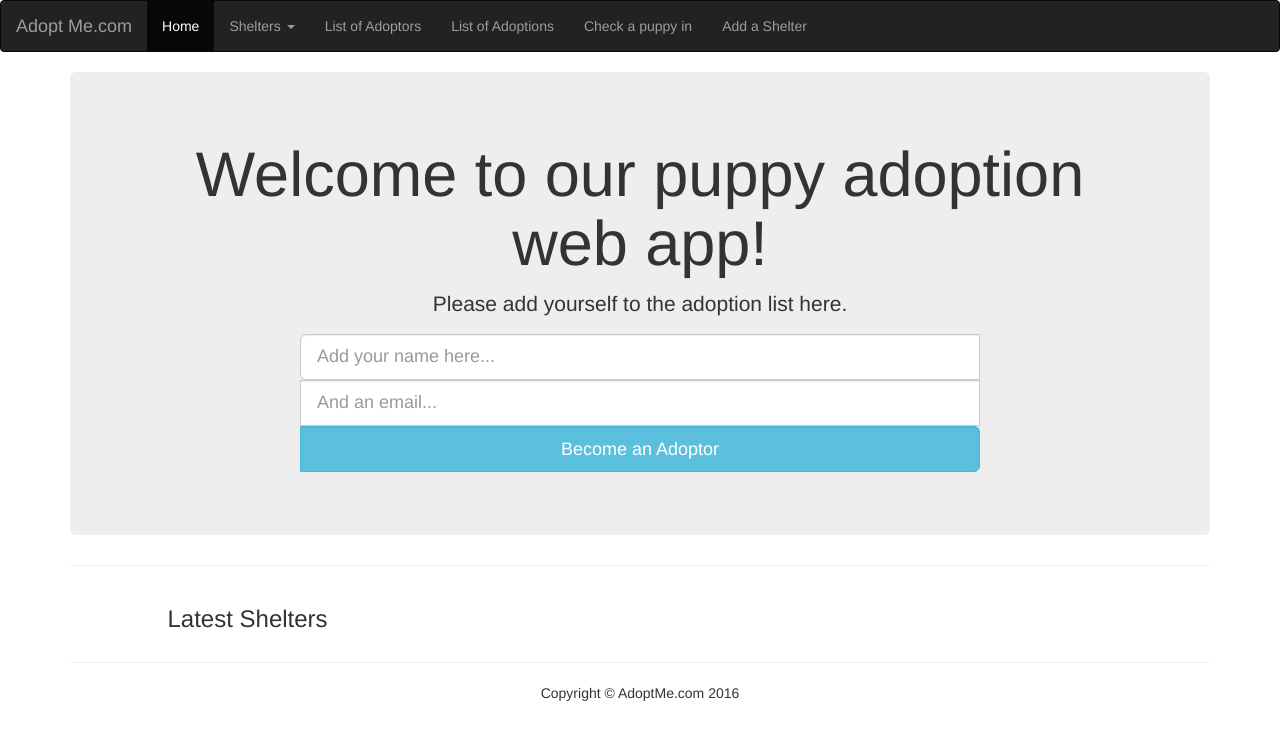
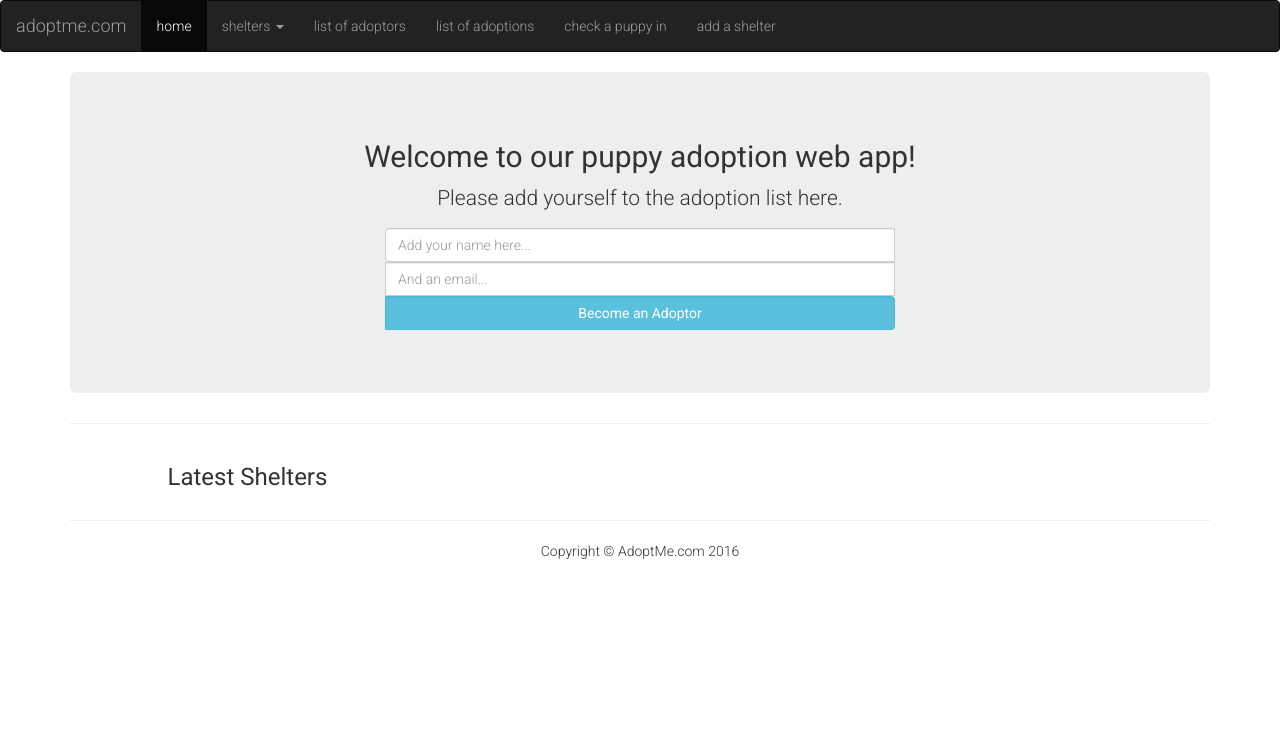
Before and after one commit to jreiher2003/Puppy-Adoption, a Flask app: page / in a window 1280 px wide. Shown: the top 740 px of the page. Run offline with Flask 2, Linux system fonts and the light colour scheme; data that the repository does not hold is empty; some libraries are stand-ins or nearby versions.

Commit message:
Add font to app Roboto
Small css changes to index and base templates

```diff
--- a/app/static/styles.css
+++ b/app/static/styles.css
@@ -1,3 +1,19 @@
+body {
+	font-family: 'Roboto', sans-serif;
+	font-weight: 300;
+}
+
+nav {
+	text-transform: lowercase;
+}
+.jumbotron {
+    position: relative;
+    /*background: #000 url("jumbotron-bg.png") center center;*/
+    width: 100%;
+    height: 100%;
+    background-size: cover;
+    overflow: hidden;
+}
 div#carousel-example-generic.carousel.slide {
 	margin-bottom: 20px;
 }
--- a/app/templates/base.html
+++ b/app/templates/base.html
@@ -9,6 +9,7 @@
     <title>{% block title %}{% endblock %}</title>
 	<link rel="stylesheet" href="https://maxcdn.bootstrapcdn.com/bootstrap/3.3.6/css/bootstrap.min.css">
 	<link rel="stylesheet" href="https://cdnjs.cloudflare.com/ajax/libs/bootstrap-select/1.9.4/css/bootstrap-select.min.css">
+	<link href='https://fonts.googleapis.com/css?family=Roboto:400,700,300&subset=latin-ext' rel='stylesheet' type='text/css'>
 	<link rel="stylesheet" href="{{ url_for('static', filename='styles.css') }}">
 </head>
 <body>
@@ -23,7 +24,7 @@
                     <span class="icon-bar"></span>
                     <span class="icon-bar"></span>
                 </button>
-				<a class="navbar-brand" href="{{ url_for('index') }}">Adopt Me.com</a>
+				<a class="navbar-brand" href="{{ url_for('index') }}">AdoptMe.com</a>
 			</div>
 			<div class="collapse navbar-collapse" id="bs-example-navbar-collapse-1">
 			<ul class="nav navbar-nav">
--- a/app/templates/index.html
+++ b/app/templates/index.html
@@ -4,13 +4,13 @@
 
 {% block content %}
 <header class="jumbotron hero-spacer text-center">
-	<h1>Welcome to our puppy adoption web app!</h1>
+	<h2>Welcome to our puppy adoption web app!</h2>
 	<p>Please add yourself to the adoption list here.</p>
 
 
 	<form method="post" action="">
 		{{ form.csrf_token }}
-		<div class="col-md-8 col-md-offset-2 input-group input-group-lg form-group">
+		<div class="col-md-6 col-md-offset-3 input-group  form-group">
 			{{ form.name(placeholder="Add your name here...", class="form-control") }}
 			<span class="error bg-danger">
 				{% if form.name.errors %}
@@ -44,22 +44,17 @@
 {% for shel in shelter %}
 	<div class="col-md-5 col-md-offset-1 hero-feature">
 		<div class="thumbnail">
-			<!-- <img src="http://placehold.it/800x500" alt=""> -->
 			<div class="row">
 				<div class="col-md-3 pull-right">
 					<a href="{{ url_for('edit_shelter', shelter_id=shel.id, shelter_name=shel.name_slug) }}"><span class="glyphicon glyphicon-pencil" aria-hidden="true"></span></a>&nbsp;&nbsp;|&nbsp;&nbsp;<a href="{{ url_for('delete_shelter',shelter_id=shel.id,shelter_name=shel.name_slug) }}"><span class="glyphicon glyphicon-trash" aria-hidden="true"></span></a>
 				</div>
 			</div> <!-- end row -->
 			<div class="caption">
-
-				<a href="{{ url_for('shelter_profile', shelter_id=shel.id,shelter_name=shel.name_slug, page=1) }}">Link to shelter page</a><br>
-
 				<h3>{{ shel.name }}</h3>
 				<p>{{ shel.city }}, {{ shel.state }} {{ shel.zipCode }}</p>
 				<p><a href="{{ shel.website }}">{{ shel.website }}</a></p>
 				<p>Current Capacity: {{ shel.current_capacity }}</p>
 				<p>Max Capacity: {{ shel.maximum_capacity }}</p>
-				<!-- <p>Lorem ipsum dolor sit amet, consectetur adipisicing elit.</p> -->
             	<p><a href="{{ url_for('shelter_profile', shelter_id=shel.id,shelter_name=shel.name_slug, page=1) }}" class="btn btn-primary">Adopt Now!</a></p>
 			</div>
 		</div>
```
